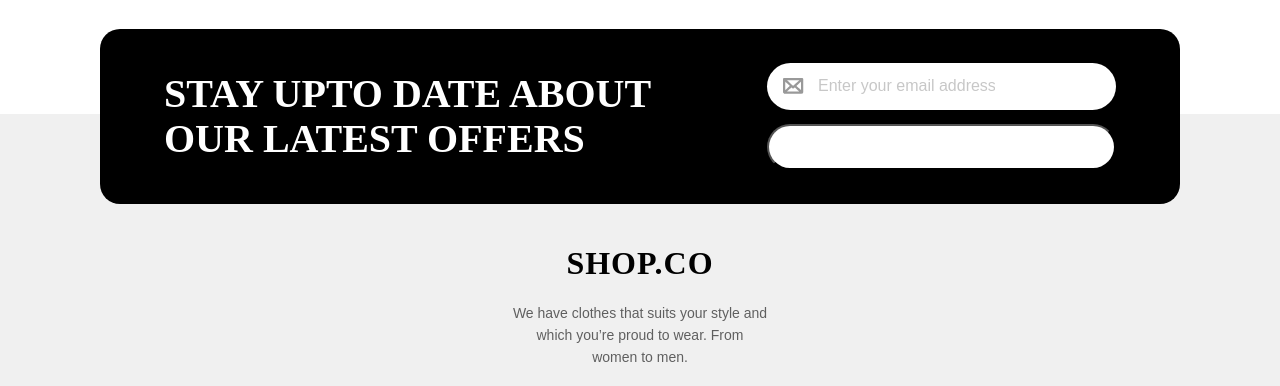
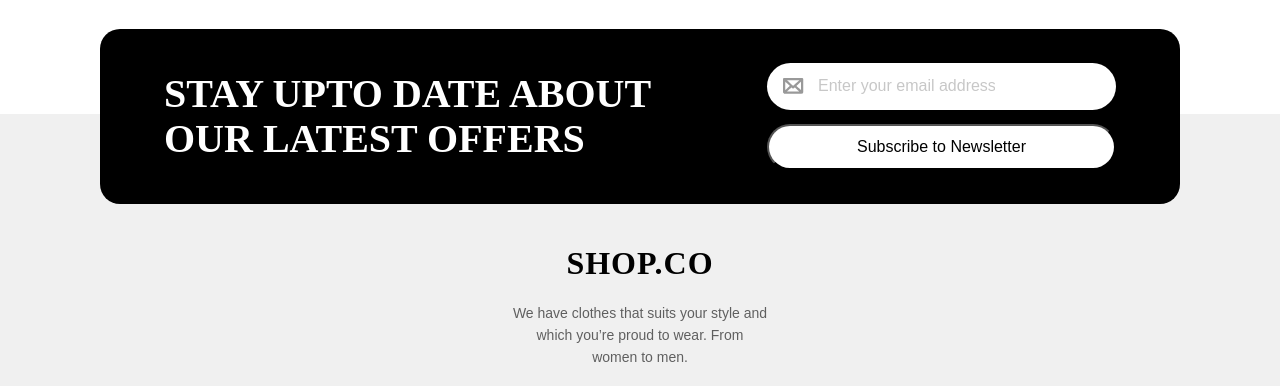
Before and after one commit to chiriick/course-project-CML, a plain HTML site: page product page.html in a window 1280 px wide. Shown: the part 2380-2766 px from the top of the page. Drawn offline with Linux system fonts and the light colour scheme; a web font is replaced by a local one.

Commit message:
new prod

```diff
--- a/product page.html
+++ b/product page.html
@@ -338,7 +338,7 @@
                 <img src="img\letter.png" alt="letter" class="subscribe__input-icon">
                 <input type="email" class="subscribe__input-field" placeholder="Enter your email address">
                 </div>
-                <button type="submit" class="subscribe__button">Subscribe to Newsletter</button>
+                <button type="submit" class="subscribe__button"><a href="error.html">Subscribe to Newsletter</a></button>
             </form>
         </div>
     </div>
```
